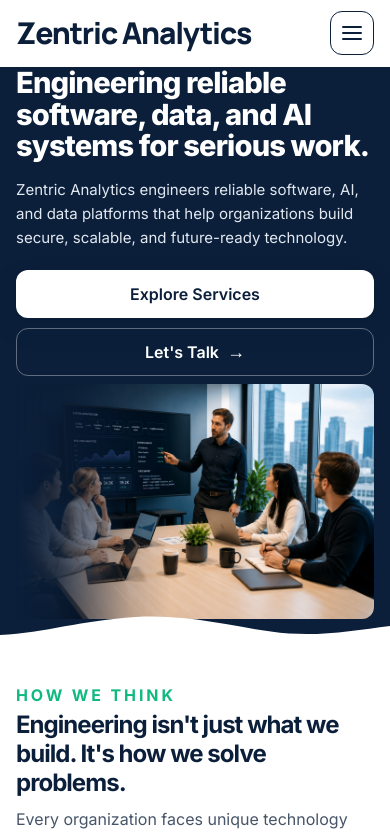
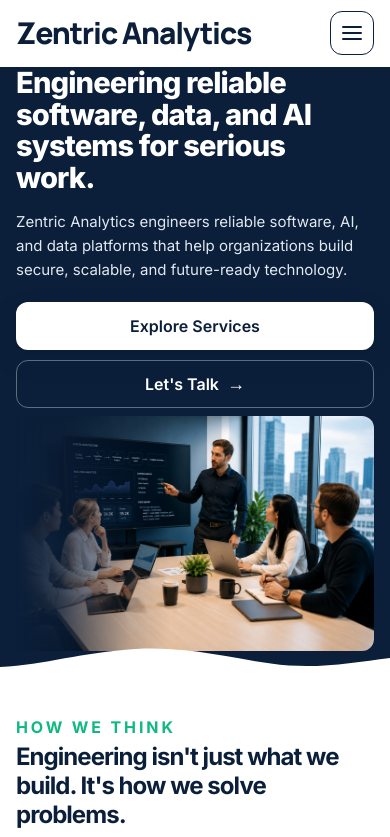
Before and after one commit to Zentric-Analytics/Zentricanalytics.com, a Next.js app: page / in a window 390 px wide. Shown: the top 837 px of the page. Built offline with nearby package versions, Linux system fonts and the light colour scheme.

Commit message:
Update home hero responsive heading

```diff
--- a/src/app/globals.css
+++ b/src/app/globals.css
@@ -348,7 +348,7 @@ html{scroll-padding-top:82px}
 
   /* Typography scale */
   h1{font-size:clamp(1.75rem,8vw,1.875rem)}
-  .hero-premium .hero-reveal-1{font-size:29.12px;font-weight:800;line-height:1.09}
+  .hero-premium .hero-reveal-1{font-weight:800;line-height:1.09}
   .hero-premium .hero-reveal-2{font-size:15px;font-weight:400;line-height:1.6}
   .card h2,[class~="rounded-2xl"] h2,[class~="rounded-3xl"] h2{font-size:18px;line-height:1.25}
   small,.text-xs{font-size:.75rem}
--- a/src/app/page.tsx
+++ b/src/app/page.tsx
@@ -109,7 +109,7 @@ export default function Home() {
       <section className="hero-premium relative isolate overflow-hidden bg-[#0B1F3A] text-white">
         <div className="mx-auto grid w-full max-w-6xl items-center gap-3 px-4 pb-5 pt-0 md:grid-cols-[minmax(0,1fr)_minmax(0,0.98fr)] md:gap-6 md:px-4 md:py-14 lg:py-16 lg:gap-8">
           <div className="max-w-[700px]">
-            <h1 className="hero-reveal hero-reveal-1 max-w-[600px] text-[29.12px] font-extrabold leading-[1.09] tracking-[-0.03em] text-white md:text-[56px] md:font-bold md:leading-[1.05]">
+            <h1 className="hero-reveal hero-reveal-1 max-w-[21rem] text-[1.82rem] font-extrabold leading-[1.09] tracking-[-0.03em] text-white sm:max-w-2xl sm:text-[2.15rem] md:font-bold md:leading-[1.05] lg:max-w-3xl lg:text-[2.65rem]">
               <span className="md:block">Engineering reliable software,</span>{' '}
               <span className="md:block">data, and AI systems</span>{' '}
               <span className="md:block">for serious</span>{' '}
@@ -141,7 +141,7 @@ export default function Home() {
                 fetchPriority="high"
                 decoding="async"
                 sizes="(min-width: 1180px) 50vw, (min-width: 768px) 50vw, calc(100vw - 2rem)"
-                className="object-cover object-[67%_30%] [mask-image:linear-gradient(90deg,transparent_0%,rgba(0,0,0,0.18)_12%,rgba(0,0,0,0.82)_32%,#000_43%)] [mask-repeat:no-repeat] [mask-size:100%_100%]"
+                className="object-cover object-[62%_center] sm:object-[60%_center] lg:object-[58%_48%] [mask-image:linear-gradient(90deg,transparent_0%,rgba(0,0,0,0.18)_12%,rgba(0,0,0,0.82)_32%,#000_43%)] [mask-repeat:no-repeat] [mask-size:100%_100%]"
               />
             </div>
           </div>
```
